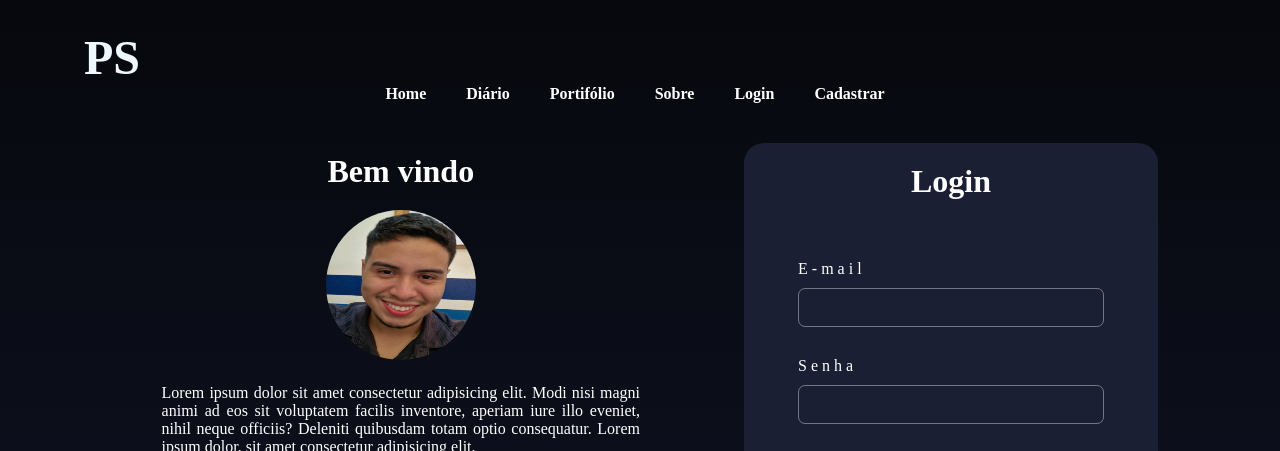
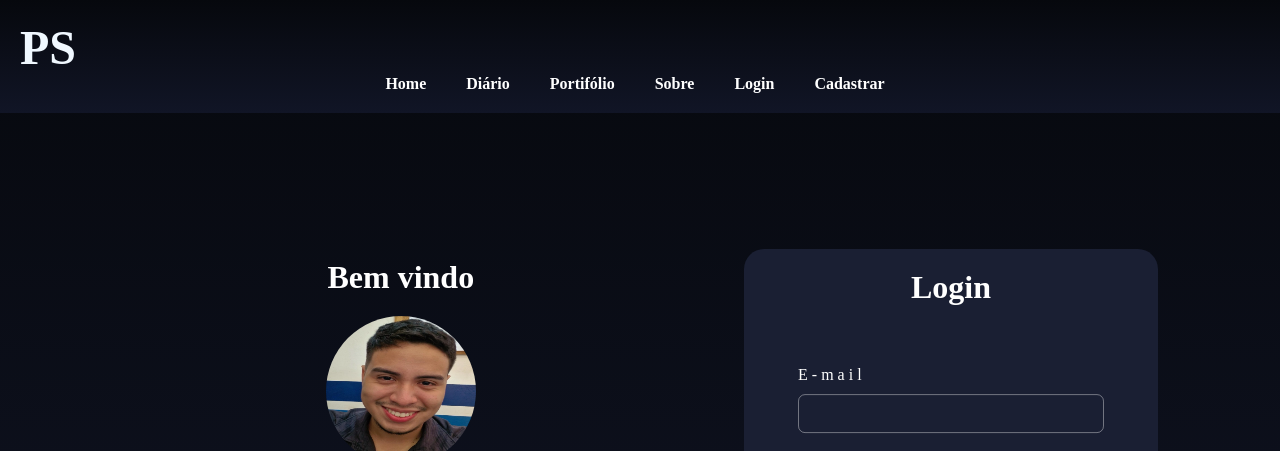
Before and after one commit to Pssiqueira/PROJETOS-HTML-E-CSS, a plain HTML site: page formulario-responsivo/index.html in a window 1280 px wide. Shown: the top 451 px of the page. Drawn offline with Linux system fonts and the light colour scheme; a web font is replaced by a local one.

Commit message:
att form

```diff
--- a/formulario-responsivo/index.html
+++ b/formulario-responsivo/index.html
@@ -7,7 +7,6 @@
     <link rel="stylesheet" href="./style.css">
  </head>
  <body>
-    <div id="container">
     <header>
         <div id="logo">
             <h1>PS</h1>
@@ -24,6 +23,8 @@
 
         </div>
     </header>
+    <div id="container">
+
         <main>
             <div id="apresentação">
                 <h1 style="text-align: center;">Bem vindo</h1>
--- a/formulario-responsivo/style.css
+++ b/formulario-responsivo/style.css
@@ -20,13 +20,13 @@ body{
     background-attachment: fixed;
 }
 header{
+    position: fixed;
+    top: 0;
+    left: 0;
+    z-index:  1;
     width: 100%;
-    margin: auto;
-    transform: translate(0px, 10px);
     padding: 20px 0px 20px 0px;
-    background-color: transparent;
-
-
+    background-image: linear-gradient(to top, var(--cor2), var(--cor1));
 }
 #logo{
     margin-left: 20px;
@@ -57,17 +57,18 @@ nav > a{
 }
 #container{
     width: 90%;
-    height: 100vh;
+
     background-color: transparent;
     position: absolute;
     top: 50%;
     left: 50%;
-    transform: translate(-50%, -50%);
+    transform: translate(-50%, -30%);
     border-radius: 20px;
 
 
 }
 main{
+    position: relative;
     display: flex;
     justify-content: space-between;
     width: 90% ;
```
Lines whose indentation alone changed are shown as unchanged.
